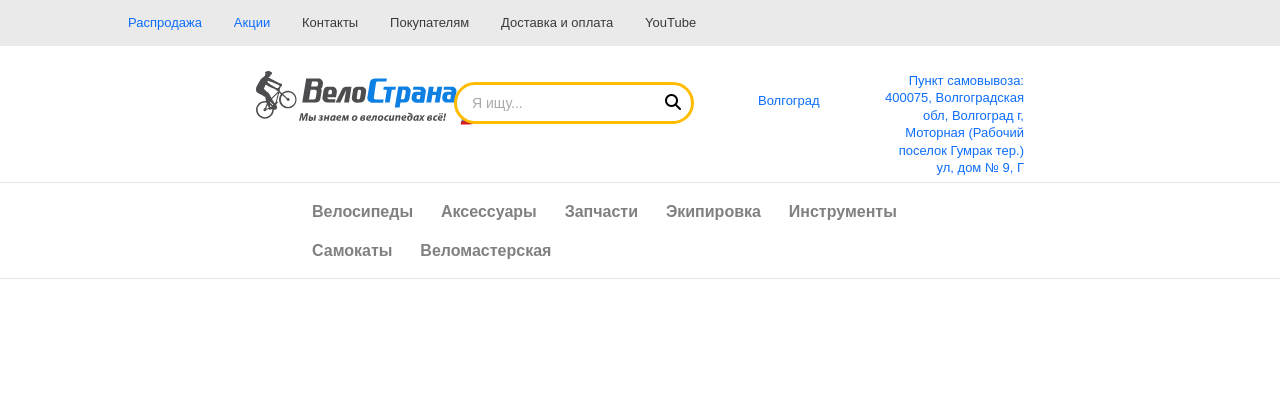
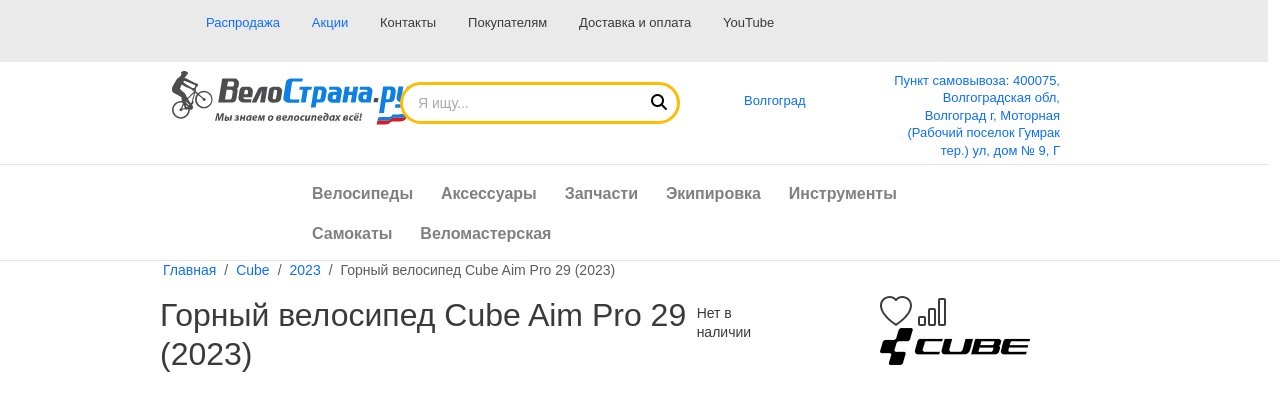
Before and after one commit to KonDI-vlg/volsu_intervolga, a PHP site: page / in a window 1280 px wide. Shown: the top 411 px of the page. Run offline with PHP 8.4, Linux system fonts and the light colour scheme; some libraries are stand-ins or nearby versions.

Commit message:
welcome dan

```diff
--- a/LR1/css/main.css
+++ b/LR1/css/main.css
@@ -2,8 +2,6 @@
     width: 100%;
     border-bottom: 1px solid #e6e6e6;
     background-color: #fff;
-    padding-left: 20%;
-    padding-right: 20%;
 }
 
 .topline-row{
@@ -89,7 +87,6 @@
 }
 
 body {
-    min-width: 320px;
     min-height: 100%;
     font-family: MuseoSansCyrl,Arial,Helvetica,sans-serif;
     font-size: 14px;
--- a/LR1/index.html
+++ b/LR1/index.html
@@ -12,8 +12,8 @@
 </head>
 <body>
 
-<div class="topline-row">
-    <div class="container">
+<div class="topline-row row">
+    <div class="container col-9">
         <div class="topline-menu">
             <ul class="topline-buttons row-cols-auto">
                 <li class="col"><a href="#">Распродажа</a></li>
@@ -27,8 +27,9 @@
     </div>
 </div>
 
-<header class="header">
-    <div class="header__row row">
+<header class="header row">
+    <div class="container-fluid col-9">
+        <div class="header__row row container">
             <div class="header__logo col-3">
                 <a href="/"><img width="240" alt="велосипед" src="img/logo.svg"></a>
             </div>
@@ -47,19 +48,63 @@
                 </div>
             </div>
         </div>
+    </div>
 </header>
 
 <div class="main-menu">
-    <div class="container-fluid">
+    <div class="container">
             <ul class="catalog-menu_list row-cols-auto">
-                <li class="col align-middle"><a class="container-fluid" href="#">Велосипеды</a></li>
-                <li class="col align-middle"><a class="container-fluid" href="#">Аксессуары</a></li>
-                <li class="col align-middle"><a class="container-fluid" href="#">Запчасти</a></li>
-                <li class="col align-middle"><a class="container-fluid" href="#">Экипировка</a></li>
-                <li class="col align-middle"><a class="container-fluid" href="#">Инструменты</a></li>
-                <li class="col align-middle"><a class="container-fluid" href="#">Самокаты</a></li>
-                <li class="col align-middle"><a class="container-fluid" href="#">Веломастерская</a></li>
+                <li class="col align-middle"><a class="container" href="#">Велосипеды</a></li>
+                <li class="col align-middle"><a class="container" href="#">Аксессуары</a></li>
+                <li class="col align-middle"><a class="container" href="#">Запчасти</a></li>
+                <li class="col align-middle"><a class="container" href="#">Экипировка</a></li>
+                <li class="col align-middle"><a class="container" href="#">Инструменты</a></li>
+                <li class="col align-middle"><a class="container" href="#">Самокаты</a></li>
+                <li class="col align-middle"><a class="container" href="#">Веломастерская</a></li>
             </ul>
+    </div>
+</div>
+
+<div class="page-content row">
+    <div class="container-fluid col-9">
+        <ol class="breadcrumb" itemscope="itemscope">
+            <li class="breadcrumb-item">
+                <a href="/">Главная</a>
+            </li>
+            <li class="breadcrumb-item">
+                <a href="/cube/">Cube</a>
+            </li>
+            <li class="breadcrumb-item">
+                <a href="/cube/2023/">2023</a>
+            </li>
+            <li class="breadcrumb-item active">
+                <span>Горный велосипед Cube Aim Pro 29 (2023)</span>
+            </li>
+        </ol>
+    </div>
+    <div class="productfull row">
+        <div class="container-fluid col-9">
+            <div class="productfull-header">
+                <div class="productfull-header-main row justify-content-between">
+                    <div class="productfull-header-title d-flex flex-row col-8">
+                        <h2>Горный велосипед Cube Aim Pro 29 (2023)</h2>
+                        <span class="pt-2 ps-1">Нет в наличии</span>
+                    </div>
+                    <div class="productfull-header-right col-3">
+                        <svg xmlns="http://www.w3.org/2000/svg" width="32" height="32" fill="currentColor" class="bi bi-heart" viewBox="0 0 16 16">
+                            <path d="m8 2.748-.717-.737C5.6.281 2.514.878 1.4 3.053c-.523 1.023-.641 2.5.314 4.385.92 1.815 2.834 3.989 6.286 6.357 3.452-2.368 5.365-4.542 6.286-6.357.955-1.886.838-3.362.314-4.385C13.486.878 10.4.28 8.717 2.01L8 2.748zM8 15C-7.333 4.868 3.279-3.04 7.824 1.143c.06.055.119.112.176.171a3.12 3.12 0 0 1 .176-.17C12.72-3.042 23.333 4.867 8 15z"/>
+                        </svg>
+                        <svg xmlns="http://www.w3.org/2000/svg" width="32" height="32" fill="currentColor" class="bi bi-bar-chart" viewBox="0 0 16 16">
+                            <path d="M4 11H2v3h2v-3zm5-4H7v7h2V7zm5-5v12h-2V2h2zm-2-1a1 1 0 0 0-1 1v12a1 1 0 0 0 1 1h2a1 1 0 0 0 1-1V2a1 1 0 0 0-1-1h-2zM6 7a1 1 0 0 1 1-1h2a1 1 0 0 1 1 1v7a1 1 0 0 1-1 1H7a1 1 0 0 1-1-1V7zm-5 4a1 1 0 0 1 1-1h2a1 1 0 0 1 1 1v3a1 1 0 0 1-1 1H2a1 1 0 0 1-1-1v-3z"/>
+                        </svg>
+                        <img src="img/cube.jpg">
+                    </div>
+                </div>
+            </div>
+            <div class="productfull-row-top"></div>
+            <div class="productfull-short-summary"></div>
+            <div class="productfull-feature"></div>
+        </div>
     </div>
 </div>
 
```
Also changed, not shown: LR1/img/cube.jpg (added). Lines whose indentation alone changed are shown as unchanged.
